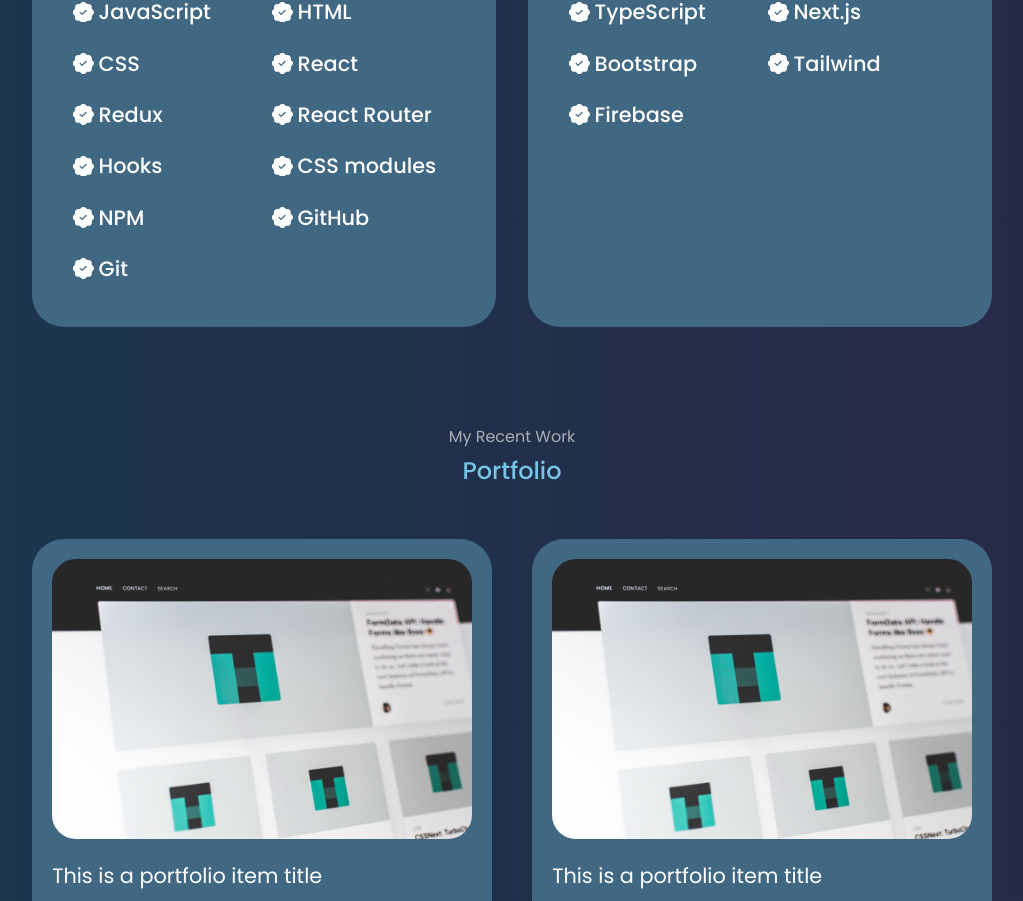
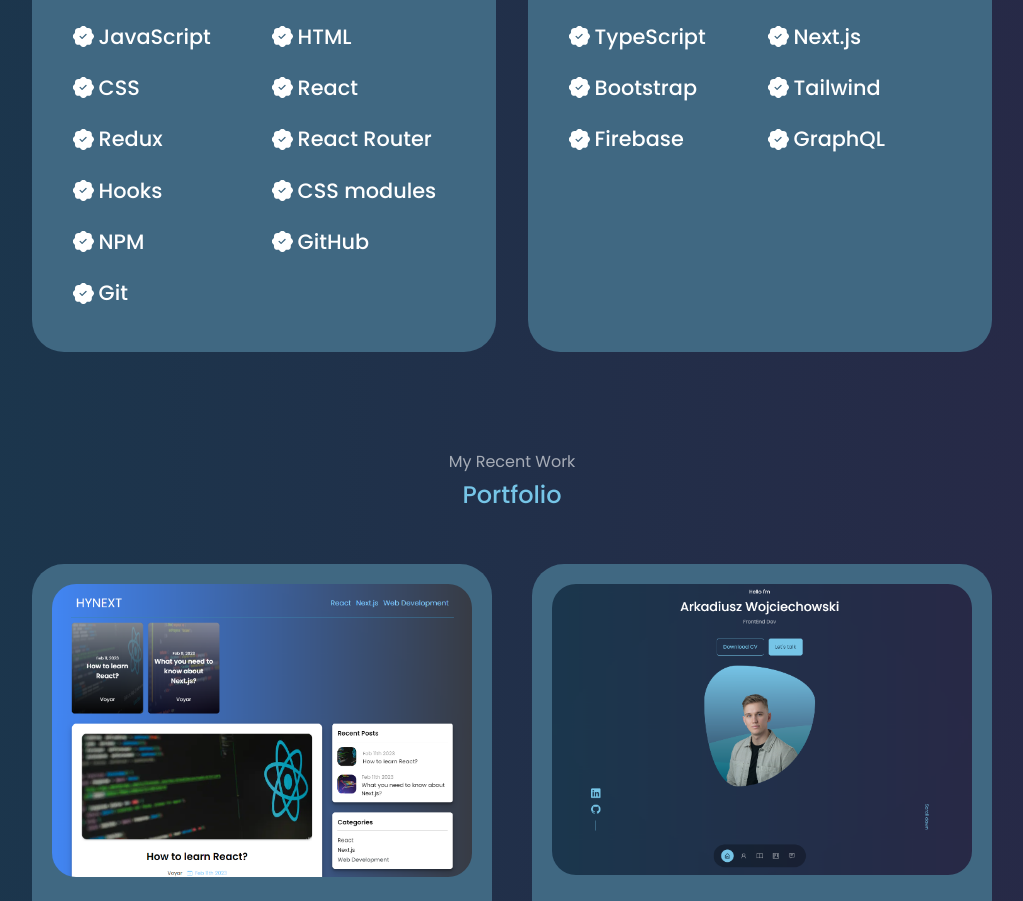
Before and after one commit to Voyar1/react-portfolio-website, a React (Create React App) app: page / in a window 1280 px wide. Shown: the part 1815-2716 px from the top of the page, without its empty margins (128-1151 px from the left). Built offline with nearby package versions, Linux system fonts and the light colour scheme.

Commit message:
fixing layout problems, added real data to project

```diff
--- a/src/App.jsx
+++ b/src/App.jsx
@@ -4,7 +4,7 @@ import Experience from "./compontents/experience/Experience";
 import Header from "./compontents/header/Header";
 import Nav from "./compontents/nav/Nav";
 import Projects from "./compontents/projects/Projects";
-import Testimonials from "./compontents/testimonials/Testimonials";
+// import Testimonials from "./compontents/testimonials/Testimonials";
 import Contact from "./compontents/contact/Contact";
 import Footer from "./compontents/footer/Footer";
 
@@ -16,7 +16,7 @@ const App = () => {
       <About />
       <Experience />
       <Projects />
-      <Testimonials />
+      {/* <Testimonials /> */}
       <Contact />
       <Footer />
     </>
--- a/src/compontents/about/About.jsx
+++ b/src/compontents/about/About.jsx
@@ -24,13 +24,13 @@ const About = () => {
           <div className="about__cards">
             <article className="about__card">
               <FaAward className="about__icon" />
-              <h5>Commercial experience</h5>
+              <h5>Commercial experience in SEO</h5>
               <small>1+ year working with SEO</small>
             </article>
             <article className="about__card">
               <FaAward className="about__icon" />
               <h5>Workflow</h5>
-              <small>Focused on customer needs</small>
+              <small>Experience in project management</small>
             </article>
             <article className="about__card">
               <FaAward className="about__icon" />
--- a/src/compontents/contact/Contact.jsx
+++ b/src/compontents/contact/Contact.jsx
@@ -50,8 +50,12 @@ const Contact = () => {
           <article className="contact-option">
             <HiOutlineMail className="contact-option__icon" />
             <span>Email</span>
-            <span className="contact-option__email">areq12x@gmail.com</span>
-            <a href="mailto:areq12x@gmail.com">Send a message!</a>
+            <span className="contact-option__email">
+              arkadiusz.r.wojciechowski@gmail.com
+            </span>
+            <a href="mailto:arkadiusz.r.wojciechowski@gmail.com">
+              Send a message!
+            </a>
           </article>
         </div>
 
--- a/src/compontents/contact/contact.css
+++ b/src/compontents/contact/contact.css
@@ -1,7 +1,7 @@
 .container.container__contact {
-  width: 60%;
+  width: 70%;
   display: grid;
-  grid-template-columns: 30% 65%;
+  grid-template-columns: 35% 65%;
 
   gap: 2rem;
 }
@@ -34,6 +34,7 @@
 }
 
 .contact-option__email {
+  font-size: 0.8rem;
   margin-bottom: 0.8rem;
 }
 
--- a/src/compontents/experience/Experience.jsx
+++ b/src/compontents/experience/Experience.jsx
@@ -86,6 +86,10 @@ const Experience = () => {
               <BsPatchCheckFill />
               <h4>Firebase</h4>
             </article>
+            <article className="experience__details">
+              <BsPatchCheckFill />
+              <h4>GraphQL</h4>
+            </article>
           </div>
         </div>
       </div>
--- a/src/compontents/nav/Nav.jsx
+++ b/src/compontents/nav/Nav.jsx
@@ -15,13 +15,13 @@ const Nav = () => {
       <Link to="about" spy={true} smooth={true} offset={-20} duration={0}>
         <AiOutlineUser />
       </Link>
-      <Link to="experience" spy={true} smooth={true} offset={-80} duration={0}>
+      <Link to="experience" spy={true} smooth={true} offset={-60} duration={0}>
         <BsBook />
       </Link>
-      <Link to="projects" spy={true} smooth={true} offset={-80} duration={0}>
+      <Link to="projects" spy={true} smooth={true} offset={-70} duration={0}>
         <VscProject />
       </Link>
-      <Link to="contact" spy={true} smooth={true} offset={-160} duration={0}>
+      <Link to="contact" spy={true} smooth={true} offset={-100} duration={0}>
         <BiMessageDetail />
       </Link>
     </nav>
--- a/src/compontents/projects/Projects.jsx
+++ b/src/compontents/projects/Projects.jsx
@@ -1,21 +1,25 @@
 import React from "react";
 import "./projects.css";
-import portoflioItem1 from "../../assets/portfolio-item1.jpg";
+import portfolioWebsitePhoto from "../../assets/my-portfolio-snapshot.png";
+import hynextSnapshotPhoto from "../../assets/hynext-snapshot.png";
 import { useInView } from "react-intersection-observer";
 const data = [
   {
     id: 1,
-    img: portoflioItem1,
-    title: "This is a portfolio item title",
-    github: "https://github.com/",
-    demo: "https://github.com/",
+    img: hynextSnapshotPhoto,
+    title: "Hynext - Headless CMS blog",
+    stack: "Next.js, CSS modules, Hygraph and graphql-request",
+    github: "https://github.com/Voyar1/hynext-blog-template",
+    demo: "https://hynext-blog-template-fcf6.vercel.app/",
+    targetBlank: true,
   },
   {
     id: 2,
-    img: portoflioItem1,
-    title: "This is a portfolio item title",
-    github: "https://github.com/",
-    demo: "https://github.com/",
+    img: portfolioWebsitePhoto,
+    title: "Personal portfolio website",
+    stack: "React, email.js, CSS",
+    github: "https://github.com/Voyar1/react-portfolio-website",
+    demo: "#",
   },
 ];
 
@@ -36,12 +40,23 @@ const Projects = () => {
               <div className="portfolio__item-image">
                 <img src={project.img} alt="project1" />
               </div>
-              <span>{project.title}</span>
+              <span className="portfolio__project-title">{project.title}</span>
+              <span className="portfolio__project-stack">{project.stack}</span>
               <div className="cta">
-                <a href={project.github} className="btn">
+                <a
+                  href={project.github}
+                  target="_blank"
+                  rel="noreferrer"
+                  className="btn"
+                >
                   GitHub
                 </a>
-                <a href={project.demo} className="btn btn-primary">
+                <a
+                  href={project.demo}
+                  target={project.targetBlank ? "_blank" : ""}
+                  className="btn btn-primary"
+                  rel="noreferrer"
+                >
                   Live demo
                 </a>
               </div>
--- a/src/compontents/projects/projects.css
+++ b/src/compontents/projects/projects.css
@@ -20,13 +20,27 @@
 .portfolio__item-image {
   border-radius: 1.5rem;
   overflow: hidden;
+  /* height: 25rem; */
 }
 
-.portfolio__item span {
+.portfolio__item-image img {
+  width: 100%;
+  object-fit: cover;
+  object-position: top;
+}
+
+.portfolio__project-title {
   display: block;
-  margin: 1.2rem 0 1rem;
+  margin: 1.2rem 0 0rem;
   font-size: 1.3rem;
   color: var(--color-white);
+}
+
+.portfolio__project-stack {
+  font-size: 0.9rem;
+  display: block;
+  margin-bottom: 1rem;
+  color: var(--color-light);
 }
 
 .portfolio__item .cta {
```
Also changed, not shown: src/assets/hynext-snapshot.png (added), src/assets/my-portfolio-snapshot.png (added).
